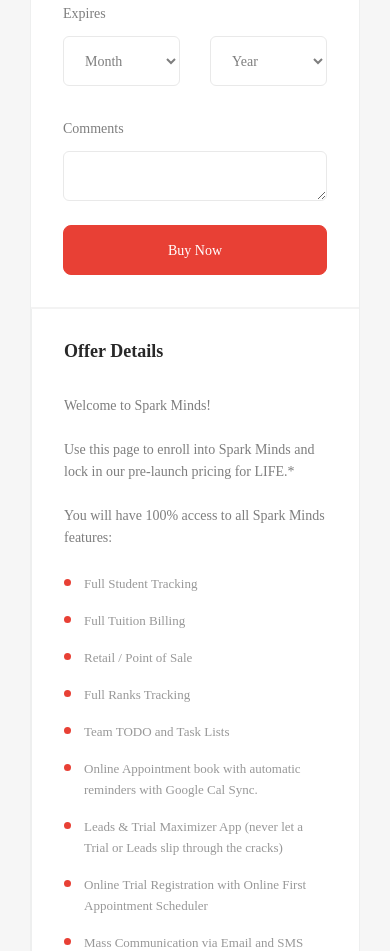
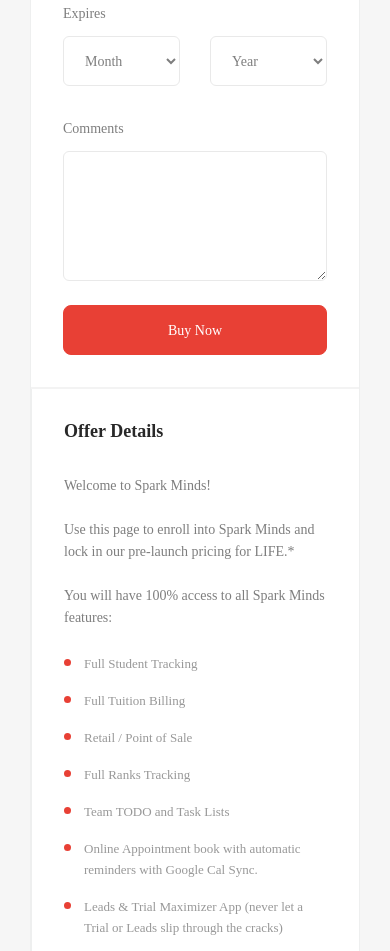
Before and after one commit to LevanisART/spark, a website: page index.html in a window 390 px wide. Shown: the part 3177-4128 px from the top of the page. Drawn offline with Linux system fonts and the light colour scheme; a web font is replaced by a local one.

Commit message:
fixed responsive issues

```diff
--- a/index.html
+++ b/index.html
@@ -505,7 +505,7 @@
                     </div>
                     <div class="form-group mb-0 d-flex align-items-start flex-wrap">
                       <label class="col-md-4 mt-2 pl-0 pr-4" for="Comments">Comments</label>
-                      <textarea class="form-control col-md-7 py-2" id="Comments"></textarea>
+                      <textarea rows="10" class="form-control col-md-7 py-2" id="Comments"></textarea>
                     </div>
                     <div class="buy-button w-100 mt-4 pt-2 pl-1 pr-5">
                       <button type="submit" class="btn btn-primary w-100">Buy Now</button>
--- a/src/styles/styles.scss
+++ b/src/styles/styles.scss
@@ -53,6 +53,9 @@
         size: 14px;
         weight: 500;
       }
+    }
+    textarea {
+      min-height: 130px;
     }
     .form-control {
       border-color: #E9E9E9;
@@ -347,15 +350,17 @@
   }
 }
 
+@media (max-width: 992px) {
+  .container {
+    padding-left: 30px;
+    padding-right: 30px;
+  }
+}
 
 @include media-breakpoint-down(sm) {
   .details-block, .offer-details-block {
     flex: 0 0 100%;
     max-width: 100%;
-  }
-  .container {
-    padding-left: 30px;
-    padding-right: 30px;
   }
   .form-groups {
     margin-top: 2.25rem!important;
```
Also changed, not shown: styles/main.min.css.
